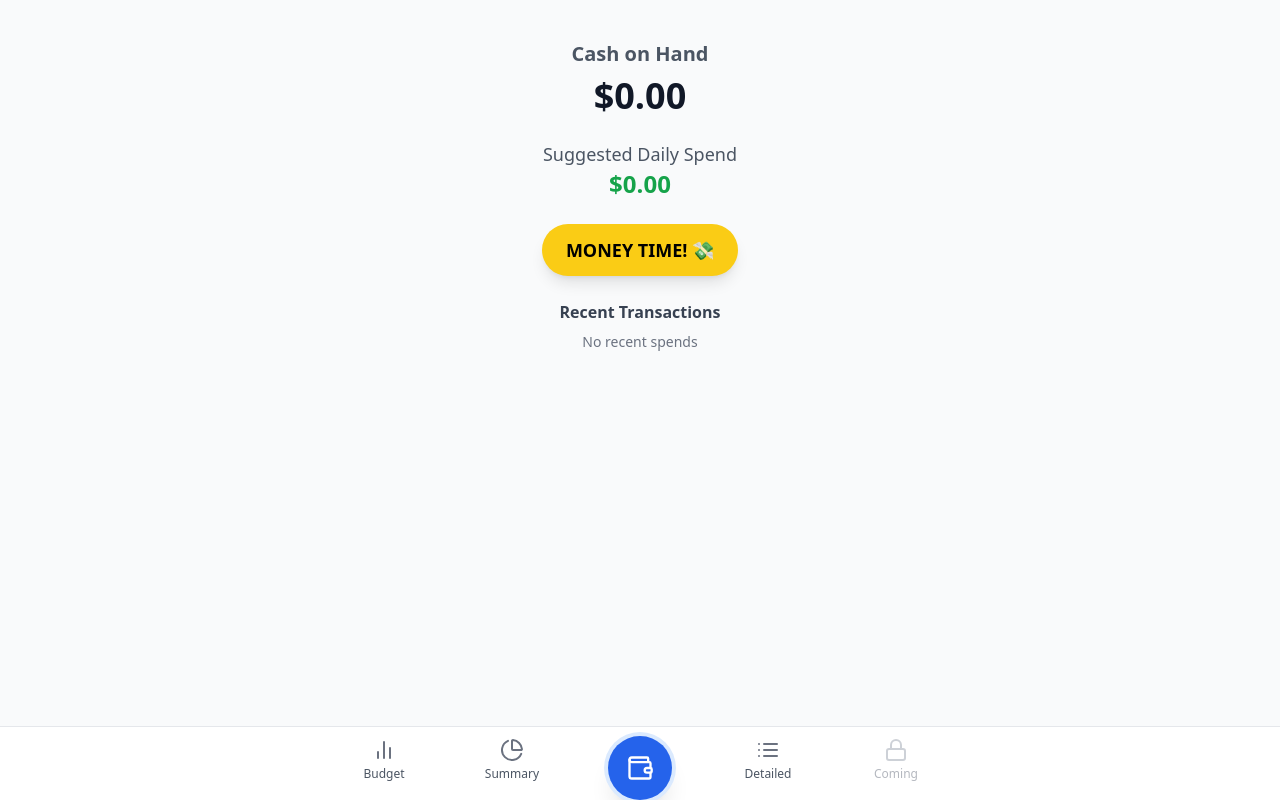
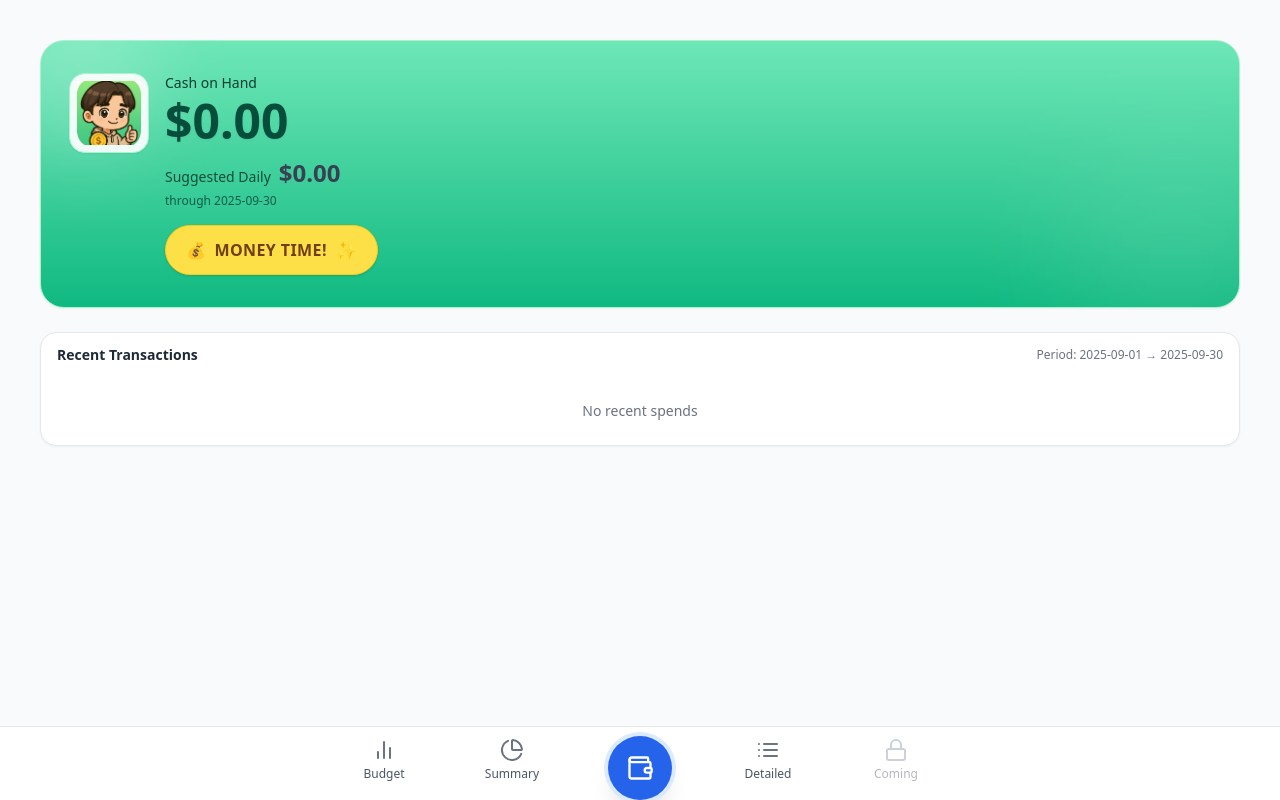
Before and after one commit to crampdg/expense-tracker, a React (Create React App) app: page / in a window 1280 px wide. Built offline with nearby package versions, Linux system fonts and the light colour scheme.

Commit message:
wallet update

```diff
--- a/src/components/WalletTab.jsx
+++ b/src/components/WalletTab.jsx
@@ -1,111 +1,184 @@
 import React, { useState, useMemo } from "react";
 import MoneyTimeModal from "./modals/MoneyTimeModal";
+// Period helpers so Suggested Daily has a sensible end date (falls back to end-of-month if config is missing)
+import { getAnchoredPeriodStart, calcPeriodEnd } from "../utils/periodUtils";
 
 export default function WalletTab({ budget, transactions, onAddTransaction }) {
   const [showMoneyTime, setShowMoneyTime] = useState(false);
 
-  // ✅ Calculate totals from budget
-  const totalInflows = useMemo(
-    () => (budget?.inflows || []).reduce((sum, i) => sum + (Number(i.amount) || 0), 0),
-    [budget]
-  );
-  const totalOutflowsBudget = useMemo(
-    () => (budget?.outflows || []).reduce((sum, o) => sum + (Number(o.amount) || 0), 0),
-    [budget]
-  );
+  // ---- Safe inputs ----
+  const txs = Array.isArray(transactions) ? transactions : [];
+  const inflowCats = (budget?.inflows || []).map((i) => i.category);
+  const outflowCats = (budget?.outflows || []).map((o) => o.category);
+  const categories = Array.from(new Set([...inflowCats, ...outflowCats])).filter(Boolean);
 
-  // ✅ Calculate actual spending from transactions
-  const actualOutflows = useMemo(
-    () => transactions.reduce((sum, t) => sum + (Number(t.amount) || 0), 0),
-    [transactions]
-  );
-
-  // ✅ Correct Cash on Hand calculation from transactions
+  // ---- Cash on Hand (minimal + correct) ----
   const cashOnHand = useMemo(() => {
-    return transactions.reduce((sum, t) => {
+    return txs.reduce((sum, t) => {
       const amt = Number(t.amount) || 0;
       if (t.type === "inflow") return sum + amt;
       if (t.type === "expense") return sum - amt;
       return sum;
     }, 0);
-  }, [transactions]);
+  }, [txs]);
 
+  // ---- Suggested Daily: use current anchored period if available; else end of this month ----
+  const { startISO, endISO, daysLeft } = useMemo(() => {
+    let type = "Monthly";
+    let anchor = new Date().toISOString().slice(0, 10);
+    try {
+      const saved = localStorage.getItem("periodConfig");
+      if (saved) {
+        const parsed = JSON.parse(saved);
+        if (parsed?.type && parsed?.anchorDate) {
+          type = parsed.type;
+          anchor = parsed.anchorDate;
+        }
+      }
+    } catch {}
+    const start = getAnchoredPeriodStart(type, anchor, new Date(), 0);
+    const end = calcPeriodEnd(type, start);
+    const dayMs = 24 * 60 * 60 * 1000;
+    const left = Math.max(1, Math.ceil((end - new Date()) / dayMs));
+    return {
+      startISO: start.toISOString().slice(0, 10),
+      endISO: end.toISOString().slice(0, 10),
+      daysLeft: left,
+    };
+  }, []);
 
-  // ✅ Suggested Daily Spend = remaining cashOnHand / days left in period
-  const suggestedDaily = useMemo(() => {
-    const today = new Date();
-    const end = new Date(budget?.periodEnd || new Date(today.getFullYear(), today.getMonth() + 1, 0));
-    const daysLeft = Math.max(
-      1,
-      Math.ceil((end - today) / (1000 * 60 * 60 * 24))
-    );
+  const suggestedDaily = useMemo(() => cashOnHand / daysLeft, [cashOnHand, daysLeft]);
 
-    return cashOnHand / daysLeft;
-  }, [budget?.periodEnd, cashOnHand]);
+  // ---- Simple, recent list (3 items) ----
+  const recentTransactions = useMemo(() => {
+    return [...txs]
+      .sort((a, b) => new Date(b.date || 0) - new Date(a.date || 0))
+      .slice(0, 3);
+  }, [txs]);
 
+  // ---- Tiny helpers ----
+  const money = (n) =>
+    (isNaN(n) ? 0 : n).toLocaleString(undefined, {
+      style: "currency",
+      currency: "USD",
+      maximumFractionDigits: 2,
+    });
 
-  // ✅ Show the 3 most recent transactions
-  const recentTransactions = useMemo(() => {
-    return [...transactions]
-      .sort((a, b) => new Date(b.date) - new Date(a.date))
-      .slice(0, 3);
-  }, [transactions]);
+  const amountClass = (n) =>
+    n < 0 ? "text-red-600" : n > 0 ? "text-emerald-600" : "text-gray-700";
 
   return (
-    <div className="p-6 flex flex-col items-center space-y-6">
-      {/* Cash on Hand */}
-      <div className="text-center">
-        <h2 className="text-xl font-semibold text-gray-600">Cash on Hand</h2>
-        <p className="text-4xl font-bold mt-2">
-          ${isNaN(cashOnHand) ? "0.00" : cashOnHand.toFixed(2)}
-        </p>
+    <div className="p-4 md:p-6 space-y-6">
+      {/* HERO — friendly green gradient with mascot */}
+      <div className="relative overflow-hidden rounded-3xl shadow-sm border border-emerald-200 bg-gradient-to-b from-emerald-300 to-emerald-500">
+        {/* soft texture bubbles */}
+        <div className="absolute -top-10 -left-10 w-40 h-40 rounded-full bg-white/20 blur-2xl" />
+        <div className="absolute -bottom-16 -right-12 w-56 h-56 rounded-full bg-white/10 blur-3xl" />
+
+        <div className="relative z-10 px-5 py-6 md:px-7 md:py-8">
+          <div className="flex items-start gap-4">
+            {/* Mascot placeholder (use your /public/icon.png; replace later if needed) */}
+            <div className="shrink-0">
+              <div className="w-16 h-16 md:w-20 md:h-20 rounded-2xl bg-white/90 border border-emerald-200 shadow-sm overflow-hidden flex items-center justify-center">
+                {/* Placeholder image — swap later if you want a different art */}
+                <img
+                  src="/icon.png"
+                  alt="Blehxpenses Mascot"
+                  className="w-14 h-14 md:w-16 md:h-16 object-contain"
+                />
+              </div>
             </div>
 
-      {/* Suggested Daily Spend */}
-      <div className="text-center">
-        <h3 className="text-lg font-medium text-gray-600">
-          Suggested Daily Spend
-        </h3>
-        <p className="text-2xl text-green-600 font-bold">
-          ${isNaN(suggestedDaily) ? "0.00" : suggestedDaily.toFixed(2)}
-        </p>
+            {/* Copy */}
+            <div className="grow">
+              <div className="text-sm text-emerald-950/90">Cash on Hand</div>
+              <div
+                className={`mt-1 text-4xl md:text-5xl font-extrabold leading-tight drop-shadow-sm ${
+                  cashOnHand < 0 ? "text-red-700" : "text-emerald-900"
+                }`}
+                aria-live="polite"
+              >
+                {money(cashOnHand)}
               </div>
 
+              <div className="mt-3 flex items-baseline gap-2">
+                <div className="text-sm text-emerald-950/80">Suggested Daily</div>
+                <div className={`text-2xl font-bold ${amountClass(suggestedDaily)}`}>
+                  {money(suggestedDaily)}
+                </div>
+              </div>
 
-      {/* Money Time Button */}
+              {/* Tiny period hint */}
+              <div className="mt-1 text-xs text-emerald-950/70">
+                through <span className="font-medium">{endISO}</span>
+              </div>
+
+              {/* CTA */}
+              <div className="mt-4">
                 <button
                   onClick={() => setShowMoneyTime(true)}
-        className="bg-yellow-400 text-black font-bold text-lg px-6 py-3 rounded-full shadow-lg hover:bg-yellow-300 transition"
+                  type="button"
+                  className="inline-flex items-center gap-2 bg-yellow-300 hover:bg-yellow-200 active:bg-yellow-300
+                             text-yellow-900 font-extrabold tracking-wide px-5 py-2.5 rounded-full shadow
+                             border border-yellow-400 focus:outline-none focus:ring-2 focus:ring-offset-2 focus:ring-yellow-400"
                 >
-        MONEY TIME! 💸
+                  <span>💰</span>
+                  <span>MONEY TIME!</span>
+                  <span className="text-lg">✨</span>
                 </button>
+              </div>
+            </div>
+          </div>
+        </div>
+      </div>
 
-      {/* Recent Transactions */}
-      <div className="w-full mt-6">
-        <h4 className="text-md font-semibold text-gray-700 mb-2 text-center">
-          Recent Transactions
-        </h4>
+      {/* Recent — ultra minimal */}
+      <div className="rounded-2xl border border-gray-200 bg-white shadow-sm">
+        <div className="px-4 py-3 flex items-center justify-between">
+          <div className="text-sm font-semibold text-gray-800">Recent Transactions</div>
+          <div className="text-xs text-gray-500">Period: {startISO} → {endISO}</div>
+        </div>
+
         {recentTransactions.length > 0 ? (
-          <ul className="space-y-2">
-            {recentTransactions.map((t, idx) => (
-              <li
-                key={idx}
-                className="flex justify-between bg-gray-100 rounded-lg p-2 shadow-sm"
+          <ul className="divide-y divide-gray-200">
+            {recentTransactions.map((t, idx) => {
+              const amt = Number(t.amount) || 0;
+              const isExpense = t.type === "expense";
+              return (
+                <li key={t.id ?? `${t.category}-${t.date}-${idx}`} className="px-4 py-3">
+                  <div className="flex items-center justify-between">
+                    <div className="min-w-0 flex items-center gap-2">
+                      <span
+                        className={`inline-flex items-center justify-center w-6 h-6 rounded-full border text-xs ${
+                          isExpense
+                            ? "bg-red-50 text-red-700 border-red-200"
+                            : "bg-emerald-50 text-emerald-700 border-emerald-200"
+                        }`}
+                        aria-hidden="true"
                       >
-                <span className="text-sm">{t.category || "Uncategorized"}</span>
-                <span
-                  className={`text-sm font-medium ${
-                    t.type === "expense" ? "text-red-600" : "text-green-600"
+                        {isExpense ? "–" : "+"}
+                      </span>
+                      <span className="truncate text-sm font-medium">
+                        {t.category || "Uncategorized"}
+                      </span>
+                    </div>
+                    <div
+                      className={`text-sm font-semibold tabular-nums ${
+                        isExpense ? "text-red-600" : "text-emerald-700"
                       }`}
                     >
-                  {t.type === "expense" ? "-" : "+"}${(Number(t.amount) || 0).toFixed(2)}
-                </span>
-
+                      {isExpense ? "-" : "+"}
+                      {money(amt)}
+                    </div>
+                  </div>
                 </li>
-            ))}
+              );
+            })}
           </ul>
         ) : (
-          <p className="text-sm text-gray-500 text-center">No recent spends</p>
+          <div className="px-4 py-6 text-center text-sm text-gray-500">
+            No recent spends
+          </div>
         )}
       </div>
 
@@ -114,14 +187,10 @@ export default function WalletTab({ budget, transactions, onAddTransaction }) {
         <MoneyTimeModal
           open={showMoneyTime}
           onClose={() => setShowMoneyTime(false)}
-          onSave={onAddTransaction}          // ✅ match expected prop
-          categories={[
-            ...budget.inflows.map(i => i.category),
-            ...budget.outflows.map(o => o.category),
-          ]}
+          onSave={onAddTransaction}
+          categories={categories}
         />
       )}
-
     </div>
   );
 }
```
Lines whose indentation alone changed are shown as unchanged.
